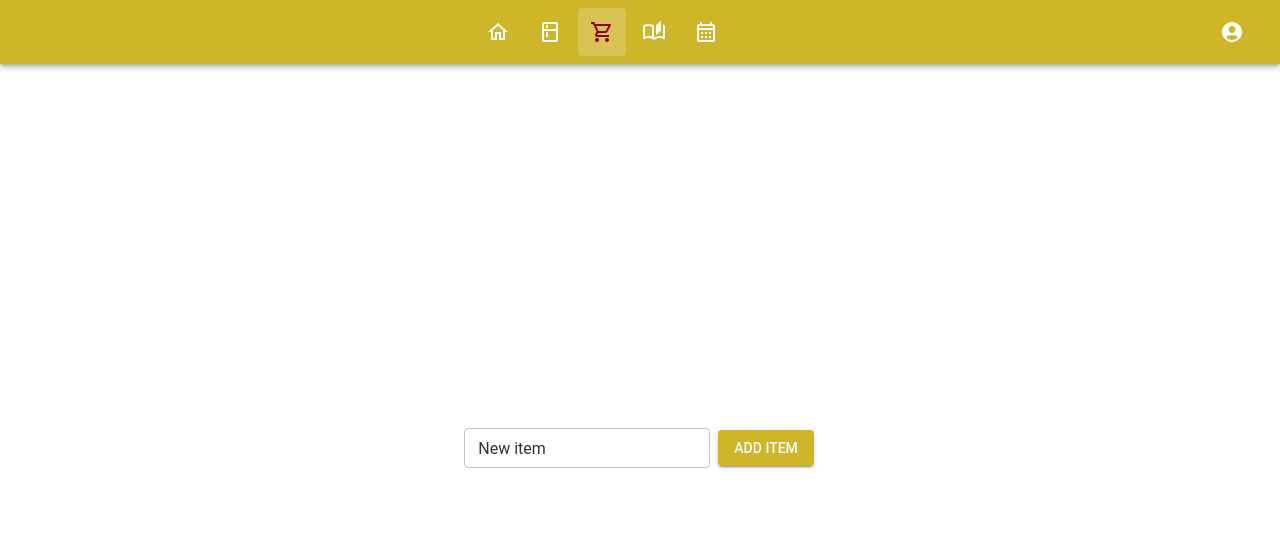
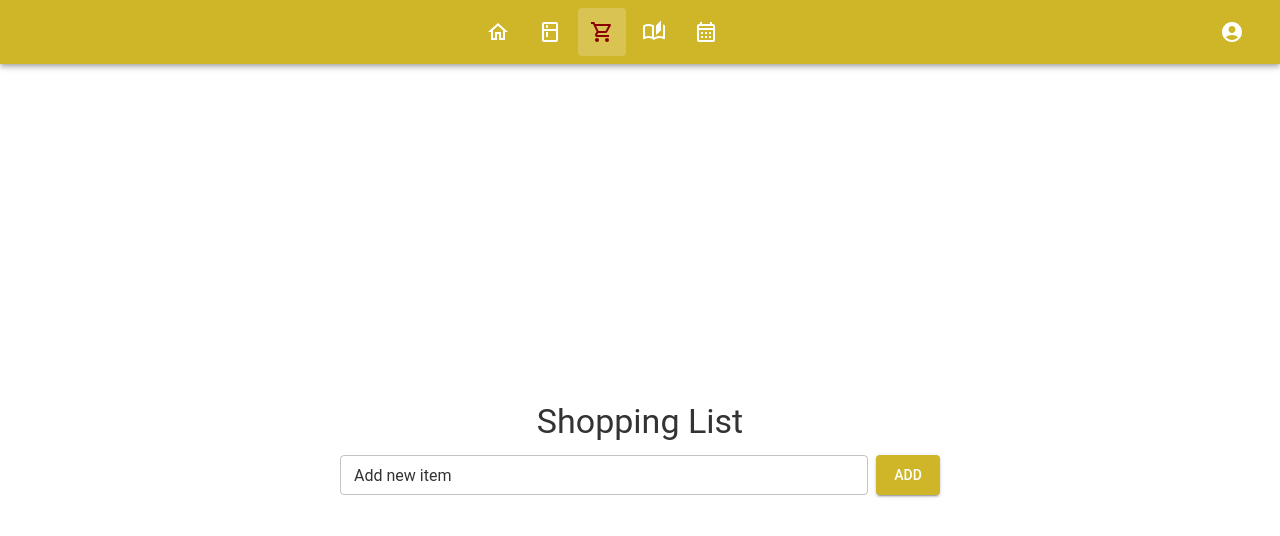
Before and after one commit to Zdziszkee/graphical-interfaces, a React (Create React App) app: page / in a window 1280 px wide. Both pictures are taken after a click on the button 602 px from the left and 32 px from the top of the page. Shown: the top 536 px of the page. Built offline with nearby package versions, Linux system fonts and the light colour scheme.

Commit message:
improved the fucking shopping list

```diff
--- a/package.json
+++ b/package.json
@@ -22,6 +22,7 @@
     "react-scripts": "5.0.1",
     "react-toastify": "^10.0.6",
     "typescript": "^4.9.5",
+    "uuid": "^11.0.3",
     "web-vitals": "^2.1.4"
   },
   "scripts": {
--- /dev/null
+++ b/src/components/common/NewItemForm.tsx
@@ -0,0 +1,39 @@
+import React, { useState } from 'react';
+import { Box, TextField, Button } from '@mui/material';
+
+interface NewItemFormProps {
+    addItem: (text: string) => void;
+}
+
+export default function NewItemForm({ addItem }: NewItemFormProps) {
+    const [text, setText] = useState('');
+
+    const handleSubmit = (e: React.FormEvent) => {
+        e.preventDefault();
+        const trimmedText = text.trim();
+        if (trimmedText) {
+            addItem(trimmedText);
+            setText('');
+        }
+    };
+
+    return (
+        <Box
+            component="form"
+            onSubmit={handleSubmit}
+            sx={{ display: 'flex', mb: 2 }}
+        >
+            <TextField
+                label="Add new item"
+                variant="outlined"
+                size="small"
+                value={text}
+                onChange={(e) => setText(e.target.value)}
+                sx={{ flexGrow: 1, mr: 1 }}
+            />
+            <Button variant="contained" type="submit">
+                Add
+            </Button>
+        </Box>
+    );
+}
--- /dev/null
+++ b/src/components/common/NoteDialog.tsx
@@ -0,0 +1,55 @@
+import React, { useState } from 'react';
+import {
+    Dialog,
+    DialogTitle,
+    DialogContent,
+    DialogActions,
+    TextField,
+    Button,
+} from '@mui/material';
+
+interface NoteDialogProps {
+    open: boolean;
+    onClose: (note?: string) => void;
+    note: string;
+}
+
+export default function NoteDialog({
+                                       open,
+                                       onClose,
+                                       note: initialNote,
+                                   }: NoteDialogProps) {
+    const [note, setNote] = useState(initialNote || '');
+
+    const handleSave = () => {
+        onClose(note);
+    };
+
+    const handleCancel = () => {
+        onClose();
+    };
+
+    return (
+        <Dialog open={open} onClose={handleCancel} maxWidth="sm" fullWidth>
+            <DialogTitle>Add/Edit Note</DialogTitle>
+            <DialogContent>
+                <TextField
+                    autoFocus
+                    margin="dense"
+                    label="Note"
+                    type="text"
+                    fullWidth
+                    variant="outlined"
+                    value={note}
+                    onChange={(e) => setNote(e.target.value)}
+                />
+            </DialogContent>
+            <DialogActions>
+                <Button onClick={handleCancel}>Cancel</Button>
+                <Button onClick={handleSave} variant="contained">
+                    Save
+                </Button>
+            </DialogActions>
+        </Dialog>
+    );
+}
--- /dev/null
+++ b/src/components/common/ShoppingListItem.tsx
@@ -0,0 +1,104 @@
+import React, { useState } from 'react';
+import {
+    ListItem,
+    ListItemIcon,
+    ListItemText,
+    Checkbox,
+    IconButton,
+    Typography,
+    Tooltip,
+    Box,
+} from '@mui/material';
+import CommentIcon from '@mui/icons-material/Comment';
+import DeleteIcon from '@mui/icons-material/Delete';
+import NoteDialog from './NoteDialog';
+import { ShoppingItem } from '../views/ShoppingListView';
+
+interface ShoppingListItemProps {
+    item: ShoppingItem;
+    removeItem: (id: string) => void;
+    toggleChecked: (id: string) => void;
+    updateItem: (item: ShoppingItem) => void;
+}
+
+export default function ShoppingListItem({
+                                             item,
+                                             removeItem,
+                                             toggleChecked,
+                                             updateItem,
+                                         }: ShoppingListItemProps) {
+    const [openNoteDialog, setOpenNoteDialog] = useState(false);
+
+    const handleNoteDialogOpen = () => {
+        setOpenNoteDialog(true);
+    };
+
+    const handleNoteDialogClose = (note?: string) => {
+        setOpenNoteDialog(false);
+        if (note !== undefined) {
+            updateItem({ ...item, note });
+        }
+    };
+
+    // Format the creation date
+    const creationDateTime = new Date(item.creationDate).toLocaleString();
+
+    return (
+        <>
+            <ListItem
+                alignItems="flex-start"
+                sx={{ pl: 0 }}
+                secondaryAction={
+                    <>
+                        <Tooltip title="Add/Edit Note">
+                            <IconButton edge="end" aria-label="add note" onClick={handleNoteDialogOpen}>
+                                <CommentIcon />
+                            </IconButton>
+                        </Tooltip>
+                        <Tooltip title="Delete Item">
+                            <IconButton edge="end" aria-label="delete" onClick={() => removeItem(item.id)}>
+                                <DeleteIcon />
+                            </IconButton>
+                        </Tooltip>
+                    </>
+                }
+            >
+                <ListItemIcon sx={{ minWidth: '36px' }}>
+                    <Checkbox
+                        edge="start"
+                        checked={item.checked}
+                        tabIndex={-1}
+                        disableRipple
+                        inputProps={{ 'aria-labelledby': `checkbox-list-label-${item.id}` }}
+                        onChange={() => toggleChecked(item.id)}
+                    />
+                </ListItemIcon>
+                <ListItemText
+                    id={`checkbox-list-label-${item.id}`}
+                    primary={
+                        <Box>
+                            <Typography
+                                variant="body1"
+                                style={{ textDecoration: item.checked ? 'line-through' : 'none' }}
+                            >
+                                {item.text}
+                            </Typography>
+                            <Typography variant="caption" color="textSecondary">
+                                Added on: {creationDateTime}
+                            </Typography>
+                        </Box>
+                    }
+                    secondary={
+                        item.note && (
+                            <Typography variant="body2" color="text.secondary">
+                                {item.note}
+                            </Typography>
+                        )
+                    }
+                />
+            </ListItem>
+            {/* Note Dialog */}
+            <NoteDialog open={openNoteDialog} onClose={handleNoteDialogClose} note={item.note} />
+        </>
+    );
+}
--- a/src/components/views/ShoppingListView.tsx
+++ b/src/components/views/ShoppingListView.tsx
@@ -1,71 +1,69 @@
-import * as React from 'react';
-import { Box } from '@mui/material';
-import List from '@mui/material/List';
-import ListItem from '@mui/material/ListItem';
-import ListItemIcon from '@mui/material/ListItemIcon';
-import ListItemText from '@mui/material/ListItemText';
-import Checkbox from '@mui/material/Checkbox';
-import IconButton from '@mui/material/IconButton';
-import CommentIcon from '@mui/icons-material/Comment';
-import DeleteIcon from '@mui/icons-material/Delete';
-import TextField from '@mui/material/TextField';
-import Button from '@mui/material/Button';
-import Typography from '@mui/material/Typography';
+// ShoppingListView.tsx
+import React, { useState, useEffect } from 'react';
+import { Box, List, Typography } from '@mui/material';
+import NewItemForm from '../common/NewItemForm';
+import ShoppingListItem from '../common/ShoppingListItem';
+
+export interface ShoppingItem {
+    id: string;
+    text: string;
+    checked: boolean;
+    note: string;
+    creationDate: string; // Store as ISO string
+}
 
 export default function ShoppingListView() {
-    const [checked, setChecked] = React.useState<number[]>([]);
-    const [notes, setNotes] = React.useState<{ [key: number]: string }>({});
-    const [editNote, setEditNote] = React.useState<number | null>(null);
-    const [items, setItems] = React.useState<{ id: number; text: string }[]>([]);
-    const [newItemText, setNewItemText] = React.useState('');
+    const [items, setItems] = useState<ShoppingItem[]>([]);
 
-    const handleToggle = (value: number) => () => {
-        const currentIndex = checked.indexOf(value);
-        const newChecked = [...checked];
+    // Load items from local storage on component mount
+    useEffect(() => {
+        const storedItems = localStorage.getItem('shoppingListItems');
+        if (storedItems) {
+            // Parse the stored items and ensure dates are strings
+            const parsedItems: ShoppingItem[] = JSON.parse(storedItems).map((item: any) => ({
+                ...item,
+                creationDate: item.creationDate || new Date().toISOString(),
+            }));
+            setItems(parsedItems);
+        }
+    }, []);
 
-        if (currentIndex === -1) {
-            newChecked.push(value);
-        } else {
-            newChecked.splice(currentIndex, 1);
-        }
+    // Save items to local storage whenever items change
+    useEffect(() => {
+        localStorage.setItem('shoppingListItems', JSON.stringify(items));
+    }, [items]);
 
-        setChecked(newChecked);
+    const addItem = (text: string) => {
+        const newItem: ShoppingItem = {
+            id: Date.now().toString(),
+            text,
+            checked: false,
+            note: '',
+            creationDate: new Date().toISOString(),
+        };
+        setItems((prevItems) => [...prevItems, newItem]);
     };
 
-    const handleNoteChange = (
-        event: React.ChangeEvent<HTMLInputElement | HTMLTextAreaElement>,
-        value: number
-    ) => {
-        setNotes({ ...notes, [value]: event.target.value });
+    const removeItem = (id: string) => {
+        setItems((prevItems) => prevItems.filter((item) => item.id !== id));
     };
 
-    const handleNoteEdit = (value: number) => () => {
-        setEditNote(editNote === value ? null : value); // Toggle the edit mode
+    const toggleChecked = (id: string) => {
+        setItems((prevItems) =>
+            prevItems.map((item) => (item.id === id ? { ...item, checked: !item.checked } : item))
+        );
     };
 
-    const handleAddItem = () => {
-        if (newItemText.trim() !== '') {
-            const newItem = {
-                id: items.length > 0 ? items[items.length - 1].id + 1 : 0,
-                text: newItemText.trim(),
-            };
-            setItems([...items, newItem]);
-            setNewItemText('');
-        }
+    const updateItem = (updatedItem: ShoppingItem) => {
+        setItems((prevItems) =>
+            prevItems.map((item) => (item.id === updatedItem.id ? updatedItem : item))
+        );
     };
 
-    const handleRemoveItem = (id: number) => () => {
-        setItems(items.filter((item) => item.id !== id));
-        setChecked(checked.filter((value) => value !== id));
-
-        const newNotes = { ...notes };
-        delete newNotes[id];
-        setNotes(newNotes);
-
-        if (editNote === id) {
-            setEditNote(null);
-        }
-    };
+    // Sort items by creationDate (newest first)
+    const sortedItems = [...items].sort(
+        (a, b) => new Date(b.creationDate).getTime() - new Date(a.creationDate).getTime()
+    );
 
     return (
         <Box
@@ -73,76 +71,25 @@ export default function ShoppingListView() {
             alignItems="center"
             justifyContent="center"
             flexDirection="column"
-            sx={{ minHeight: '100vh' }}
+            sx={{ minHeight: '100vh', p: 2 }}
         >
-            <Box
-                display="flex"
-                alignItems="center"
-                sx={{ mb: 2 }}
-            >
-                <TextField
-                    label="New item"
-                    variant="outlined"
-                    size="small"
-                    value={newItemText}
-                    onChange={(e) => setNewItemText(e.target.value)}
-                    sx={{ width: '70%', marginRight: 1 }}
-                />
-                <Button variant="contained" onClick={handleAddItem}>
-                    Add Item
-                </Button>
+            <Typography variant="h4" align="center" gutterBottom>
+                Shopping List
+            </Typography>
+            <Box display="flex" flexDirection="column" sx={{ width: '100%', maxWidth: 600 }}>
+                <NewItemForm addItem={addItem} />
+                <List sx={{ width: '100%', bgcolor: 'background.paper' }}>
+                    {sortedItems.map((item) => (
+                        <ShoppingListItem
+                            key={item.id}
+                            item={item}
+                            removeItem={removeItem}
+                            toggleChecked={toggleChecked}
+                            updateItem={updateItem}
+                        />
+                    ))}
+                </List>
             </Box>
-            <List sx={{ width: '100%', maxWidth: 360, bgcolor: 'background.paper' }}>
-                {items.map((item) => {
-                    const labelId = `checkbox-list-label-${item.id}`;
-
-                    return (
-                        <ListItem key={item.id} alignItems="flex-start">
-                            <ListItemIcon>
-                                <Checkbox
-                                    edge="start"
-                                    checked={checked.includes(item.id)}
-                                    tabIndex={-1}
-                                    disableRipple
-                                    inputProps={{ 'aria-labelledby': labelId }}
-                                    onClick={handleToggle(item.id)}
-                                />
-                            </ListItemIcon>
-                            <ListItemText
-                                id={labelId}
-                                primary={item.text}
-                                secondary={
-                                    notes[item.id] && (
-                                        <Typography
-                                            component="span"
-                                            variant="body2"
-                                            color="text.primary"
-                                        >
-                                            {notes[item.id]}
-                                        </Typography>
-                                    )
-                                }
-                            />
-                            <IconButton edge="end" aria-label="comments" onClick={handleNoteEdit(item.id)}>
-                                <CommentIcon />
-                            </IconButton>
-                            <IconButton edge="end" aria-label="delete" onClick={handleRemoveItem(item.id)}>
-                                <DeleteIcon />
-                            </IconButton>
-                            {editNote === item.id && (
-                                <TextField
-                                    label="Add a note"
-                                    variant="outlined"
-                                    size="small"
-                                    value={notes[item.id] || ''}
-                                    onChange={(event) => handleNoteChange(event, item.id)}
-                                    sx={{ ml: 2, width: '70%' }}
-                                />
-                            )}
-                        </ListItem>
-                    );
-                })}
-            </List>
         </Box>
     );
 }
```
Also changed, not shown: 1 other file (tests, documents, lock files or other folders).
